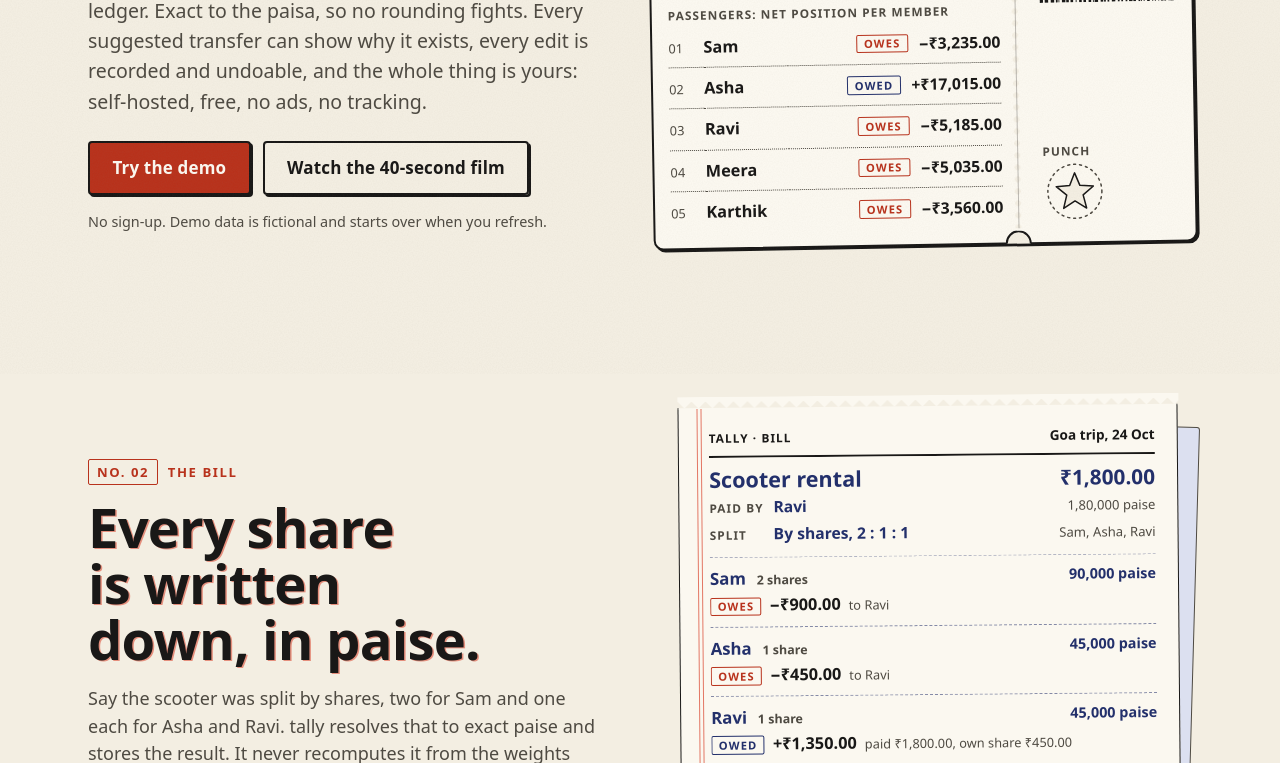
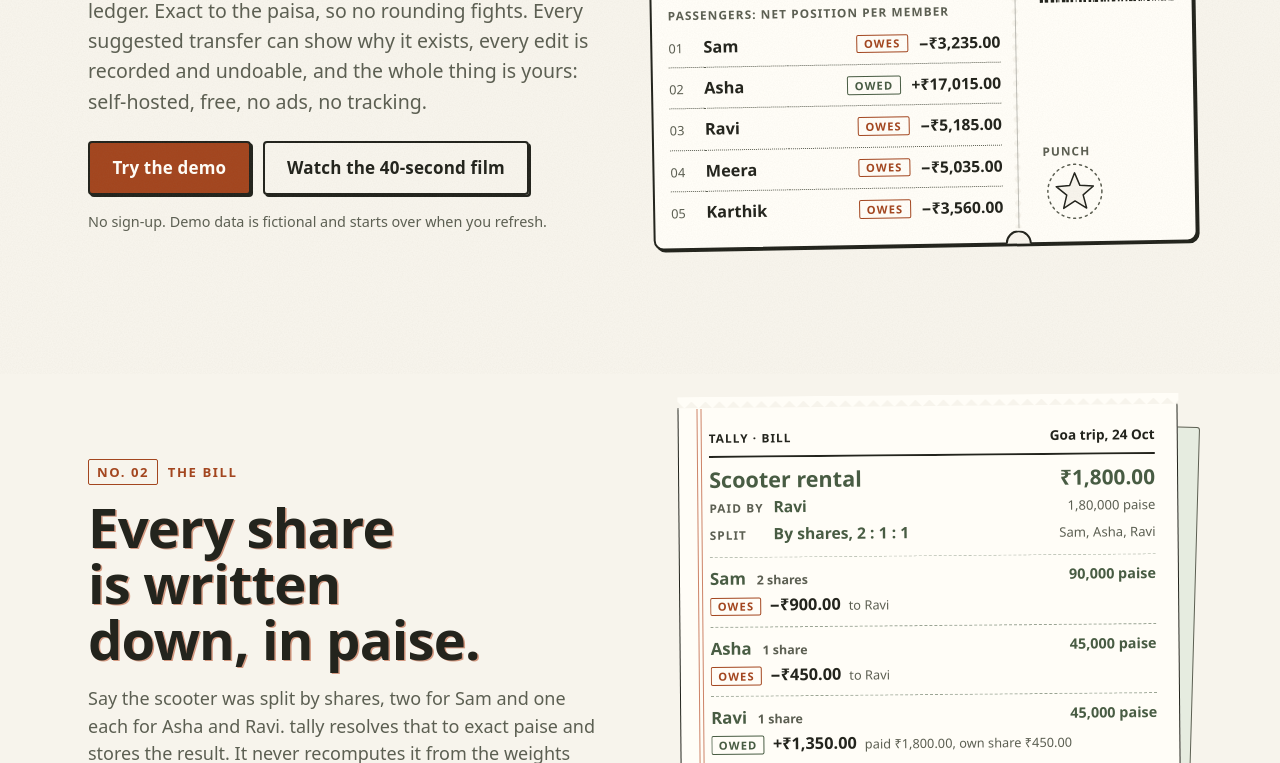
Before and after one commit to moneytosms/tally, an Astro site in the folder site/: page / in a window 1280 px wide. Shown: the part 426-1189 px from the top of the page. Built offline with nearby package versions, Linux system fonts and the light colour scheme; Astro itself is replaced by a stand-in of ours; a web font is replaced by a local one.

Commit message:
feat(site): landing palette follows app paper and moss tokens

```diff
--- a/site/src/layouts/Landing.astro
+++ b/site/src/layouts/Landing.astro
@@ -25,8 +25,8 @@ const touchIcon = existsSync(resolve(process.cwd(), "public/apple-touch-icon.png
     <title>{title}</title>
     <meta name="description" content={description} />
     <link rel="canonical" href={canonical} />
-    <meta name="theme-color" content="#F3EEE2" media="(prefers-color-scheme: light)" />
-    <meta name="theme-color" content="#10142A" media="(prefers-color-scheme: dark)" />
+    <meta name="theme-color" content="#F7F4EC" media="(prefers-color-scheme: light)" />
+    <meta name="theme-color" content="#191A15" media="(prefers-color-scheme: dark)" />
     <meta name="color-scheme" content="light dark" />
     <link rel="icon" href={`${base}/favicon.svg`} type="image/svg+xml" />
     {touchIcon && <link rel="apple-touch-icon" href={`${base}/apple-touch-icon.png`} />}
--- a/site/src/styles/landing.css
+++ b/site/src/styles/landing.css
@@ -1,23 +1,24 @@
 /* tally landing: clean Indian print ephemera. Letterpress on newsprint:
-   two spot inks (vermilion, indigo) plus black. Flat, hard edges, no blur. */
+   two spot inks plus black, in the app's paper palette
+   (indigo token = moss, vermilion token = terracotta) so the guide hand-off is seamless. Flat, hard edges, no blur. */
 
 :root {
   color-scheme: light dark;
-  --paper: #f3eee2;
-  --paper-2: #fbf8f0;
-  --paper-sunk: #e9e2d2;
-  --rule: #d6ccb6;
-  --ink: #191817;
-  --ink-2: #4e4a42;
-  --vermilion: #d9412a;
-  --vermilion-text: #b8321c;
-  --on-vermilion: #fbf8f0;
-  --indigo: #23306b;
-  --indigo-wash: #dce0f0;
-  --box-ink-bg: #191817;
-  --box-ink-fg: #f3eee2;
-  --box-indigo-bg: #23306b;
-  --box-indigo-fg: #f3eee2;
+  --paper: #f7f4ec;
+  --paper-2: #fffdf7;
+  --paper-sunk: #efeade;
+  --rule: #e0d9c8;
+  --ink: #23241d;
+  --ink-2: #5c5f52;
+  --vermilion: #b8502c;
+  --vermilion-text: #a3461f;
+  --on-vermilion: #fffdf7;
+  --indigo: #485c43;
+  --indigo-wash: #e6ece0;
+  --box-ink-bg: #23241d;
+  --box-ink-fg: #f7f4ec;
+  --box-indigo-bg: #485c43;
+  --box-indigo-fg: #f7f4ec;
   --grain: 0.07;
   --glint: 0.38;
 
@@ -30,21 +31,21 @@
 @media (prefers-color-scheme: dark) {
   :root:not([data-theme="light"]) {
     color-scheme: dark;
-    --paper: #10142a;
-    --paper-2: #181e3a;
-    --paper-sunk: #0b0e1f;
-    --rule: #2c3460;
-    --ink: #f1eadb;
-    --ink-2: #b9b2a2;
-    --vermilion: #ff6b4e;
-    --vermilion-text: #ff8a70;
-    --on-vermilion: #10142a;
-    --indigo: #9daaf0;
-    --indigo-wash: #222b55;
-    --box-ink-bg: #0b0e1f;
-    --box-ink-fg: #f1eadb;
-    --box-indigo-bg: #222b55;
-    --box-indigo-fg: #dde2fa;
+    --paper: #191a15;
+    --paper-2: #20221b;
+    --paper-sunk: #131410;
+    --rule: #2e3128;
+    --ink: #e8e6da;
+    --ink-2: #a3a595;
+    --vermilion: #e0805f;
+    --vermilion-text: #e8957a;
+    --on-vermilion: #191a15;
+    --indigo: #8fa885;
+    --indigo-wash: #242a20;
+    --box-ink-bg: #131410;
+    --box-ink-fg: #e8e6da;
+    --box-indigo-bg: #242a20;
+    --box-indigo-fg: #dfe8d8;
     --grain: 0.1;
     --glint: 0.1;
   }
@@ -52,21 +53,21 @@
 :root[data-theme="light"] { color-scheme: light; }
 :root[data-theme="dark"] {
   color-scheme: dark;
-  --paper: #10142a;
-  --paper-2: #181e3a;
-  --paper-sunk: #0b0e1f;
-  --rule: #2c3460;
-  --ink: #f1eadb;
-  --ink-2: #b9b2a2;
-  --vermilion: #ff6b4e;
-  --vermilion-text: #ff8a70;
-  --on-vermilion: #10142a;
-  --indigo: #9daaf0;
-  --indigo-wash: #222b55;
-  --box-ink-bg: #0b0e1f;
-  --box-ink-fg: #f1eadb;
-  --box-indigo-bg: #222b55;
-  --box-indigo-fg: #dde2fa;
+  --paper: #191a15;
+  --paper-2: #20221b;
+  --paper-sunk: #131410;
+  --rule: #2e3128;
+  --ink: #e8e6da;
+  --ink-2: #a3a595;
+  --vermilion: #e0805f;
+  --vermilion-text: #e8957a;
+  --on-vermilion: #191a15;
+  --indigo: #8fa885;
+  --indigo-wash: #242a20;
+  --box-ink-bg: #131410;
+  --box-ink-fg: #e8e6da;
+  --box-indigo-bg: #242a20;
+  --box-indigo-fg: #dfe8d8;
   --grain: 0.1;
   --glint: 0.1;
 }
```
